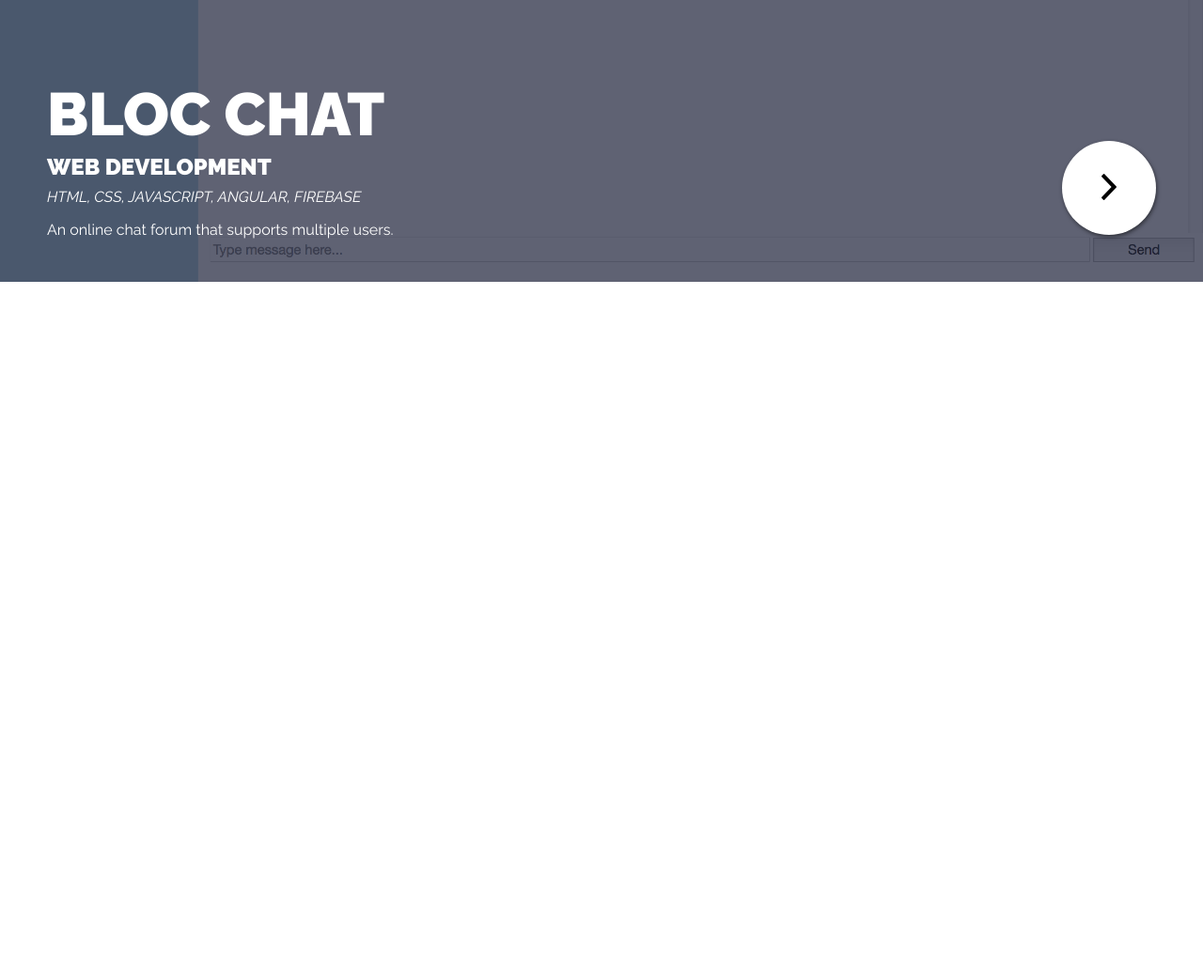
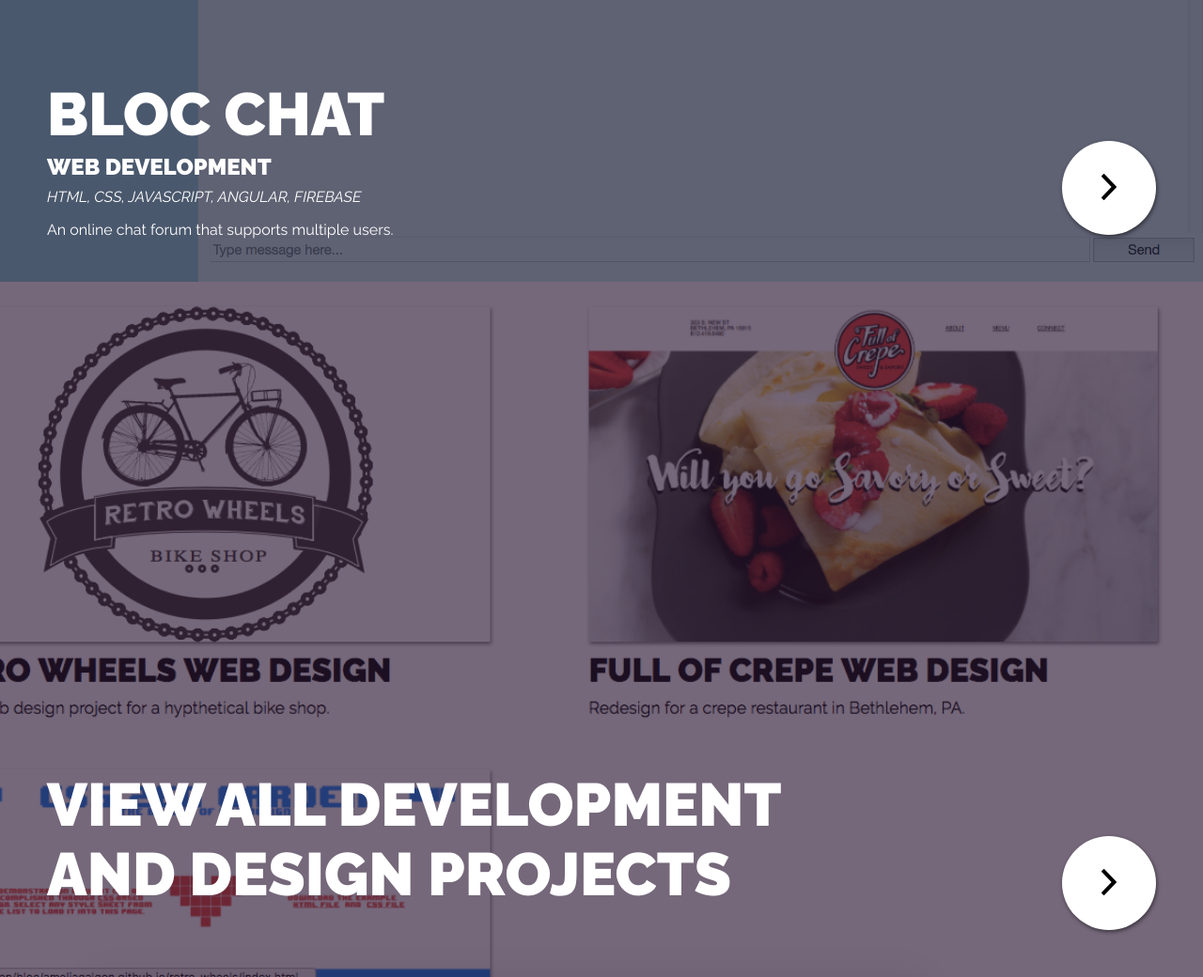
Before and after one commit to ameliagalgon/ameliagalgon.github.io, a plain HTML site: page index.html in a window 1280 px wide. Shown: the part 2720-3760 px from the top of the page at 94% size. Before the commit the page ends 3020 px from the top, so only its background shows below. Drawn offline with nearby package versions, Linux system fonts and the light colour scheme.

Commit message:
add cover photos to projects

```diff
--- a/index.html
+++ b/index.html
@@ -100,6 +100,17 @@
                 </a>
             </div>
         </section>
+
+        <section class="project" id="all-web">
+          <div class="content">
+            <div class="project-content">
+              <h1>View all development and design projects</h1>
+            </div>
+            <a href="web.html" class="project-link animated 2s infinite pulse">
+                <span class="ion-chevron-right"></span>
+            </a>
+          </div>
+        </section>
         <!--
         <section class="project" id="third-project">
             <div class="content">
--- a/styles/main.css
+++ b/styles/main.css
@@ -131,6 +131,21 @@
   background-image: url(../assets/images/bloccit-1_low_opactiy.png);
   background-size: cover;
   background-position: bottom left;
+}
+
+#all-web{
+  background-image: url(../assets/images/web_projects.png);
+  background-size: cover;
+  background-color: #2c1833;
+}
+#all-web .project-content{
+  height: calc(100vh - 60px);
+  display: flex;
+  align-items: flex-end;
+  color: #fff;
+}
+#all-web .project-content h1{
+  font-size: 4em;
 }
 
 .project .content{
```
Also changed, not shown: styles/web.css (+18 -0 lines), web.html (+20 -0 lines), assets/images/css_zen_garden.png (added), assets/images/full_of_crepe.png (added), assets/images/pixel_run.png (added), assets/images/retro_wheels_logo.svg (added), assets/images/web_projects.png (added), 4 other files.
